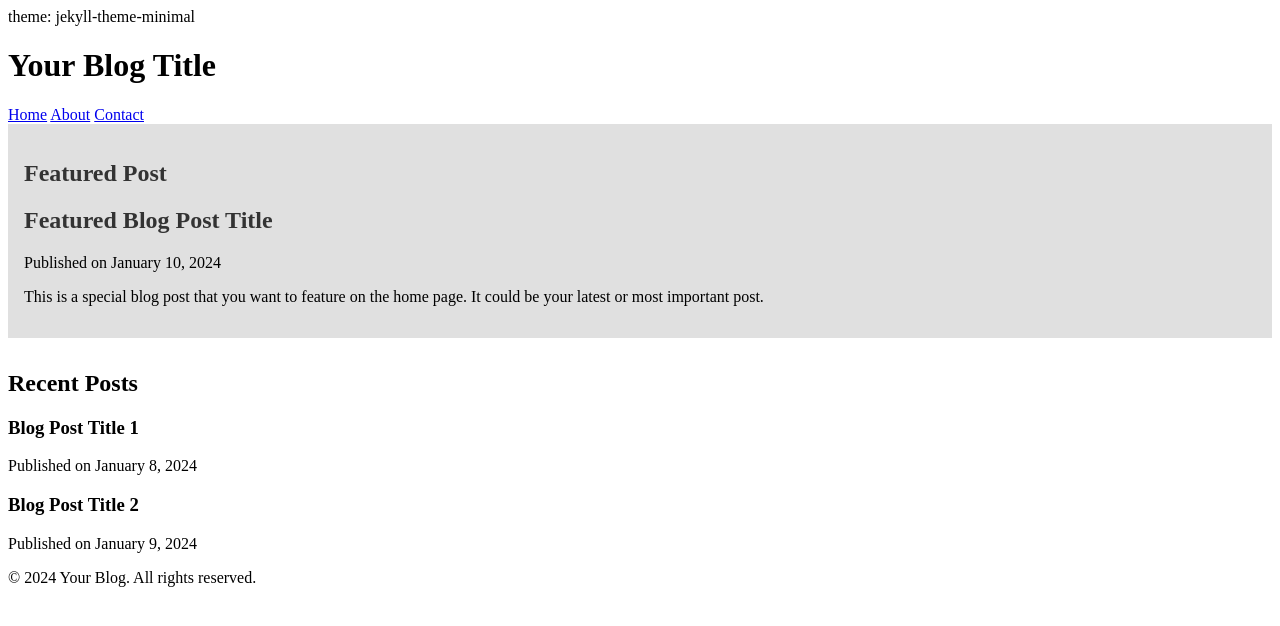
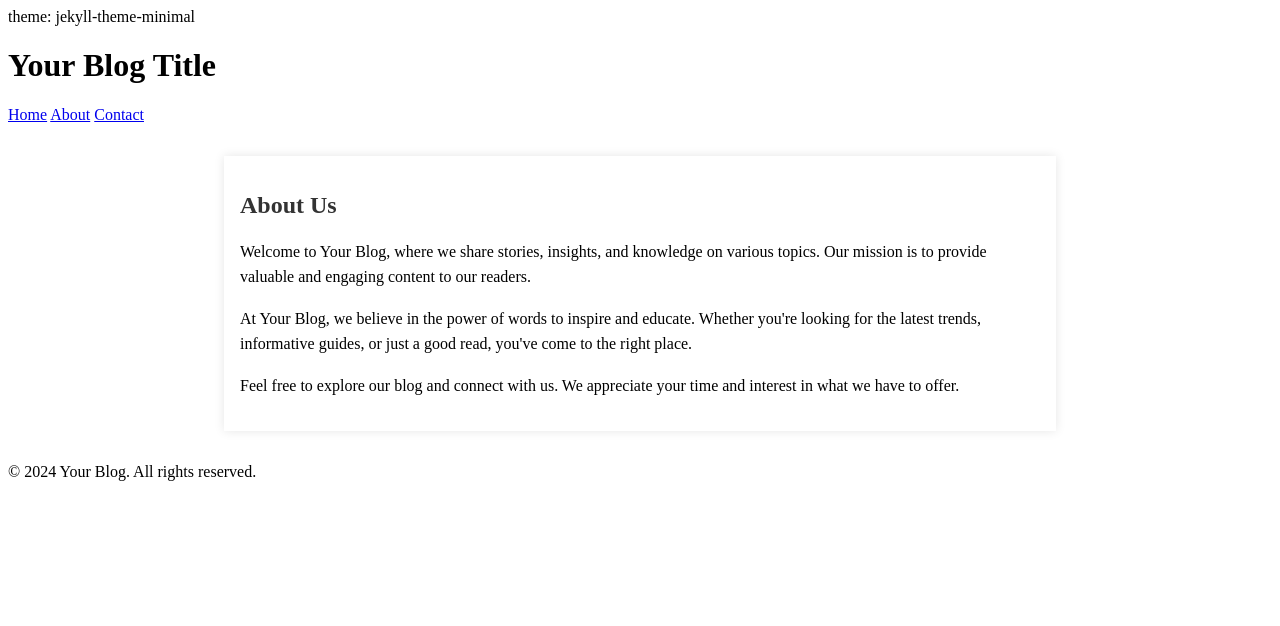
Before and after one commit to Jaisurya-Ravi/PersonalBlogJSR, a plain HTML site: page home.html in a window 1280 px wide. Drawn offline with Linux system fonts and the light colour scheme.

Commit message:
Update home.html

```diff
--- a/home.html
+++ b/home.html
@@ -1,32 +1,28 @@
 theme: jekyll-theme-minimal
-
 <!DOCTYPE html>
 <html lang="en">
 <head>
     <meta charset="UTF-8">
     <meta name="viewport" content="width=device-width, initial-scale=1.0">
-    <title>Your Blog Title</title>
+    <title>About Us - Your Blog Title</title>
     <style>
         /* Your existing CSS styles */
 
-        /* Additional styles for the home page */
-        .featured-post {
-            background-color: #e0e0e0;
+        /* Additional styles for the About page */
+        .about-section {
+            max-width: 800px;
+            margin: 2em auto;
             padding: 1em;
-            margin-bottom: 2em;
+            background-color: #fff;
+            box-shadow: 0 0 10px rgba(0, 0, 0, 0.1);
         }
 
-        .featured-post h2 {
+        .about-section h2 {
             color: #333;
         }
 
-        .post-list {
-            list-style: none;
-            padding: 0;
-        }
-
-        .post-list li {
-            margin-bottom: 1em;
+        .about-content {
+            line-height: 1.6;
         }
     </style>
 </head>
@@ -37,34 +33,19 @@ theme: jekyll-theme-minimal
     </header>
 
     <nav>
-        <a href="#">Home</a>
-        <a href="#">About</a>
-        <a href="#">Contact</a>
+        <a href="/">Home</a>
+        <a href="/about">About</a>
+        <a href="/contact">Contact</a>
     </nav>
 
     <main>
-        <section class="featured-post">
-            <h2>Featured Post</h2>
-            <article>
-                <h2>Featured Blog Post Title</h2>
-                <p>Published on January 10, 2024</p>
-                <p>This is a special blog post that you want to feature on the home page. It could be your latest or most important post.</p>
-            </article>
-        </section>
-
-        <section>
-            <h2>Recent Posts</h2>
-            <ul class="post-list">
-                <li>
-                    <h3>Blog Post Title 1</h3>
-                    <p>Published on January 8, 2024</p>
-                </li>
-                <li>
-                    <h3>Blog Post Title 2</h3>
-                    <p>Published on January 9, 2024</p>
-                </li>
-                <!-- Add more recent posts as needed -->
-            </ul>
+        <section class="about-section">
+            <h2>About Us</h2>
+            <div class="about-content">
+                <p>Welcome to Your Blog, where we share stories, insights, and knowledge on various topics. Our mission is to provide valuable and engaging content to our readers.</p>
+                <p>At Your Blog, we believe in the power of words to inspire and educate. Whether you're looking for the latest trends, informative guides, or just a good read, you've come to the right place.</p>
+                <p>Feel free to explore our blog and connect with us. We appreciate your time and interest in what we have to offer.</p>
+            </div>
         </section>
     </main>
 
```
